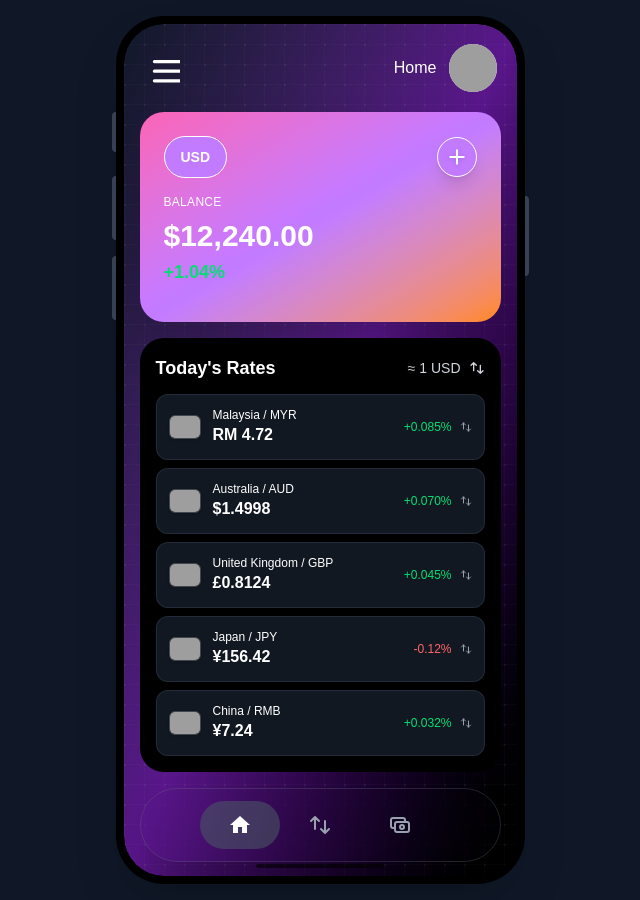
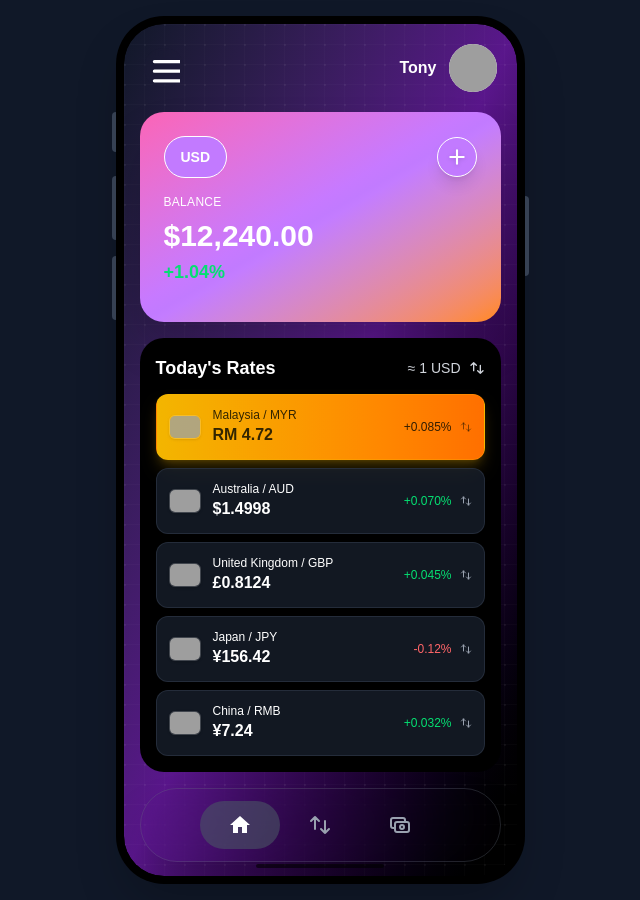
Before and after one commit to Avoisavo/cashMeOutside, a Next.js app: page / in a window 1280 px wide. Shown: the whole page, without its empty margins (320-960 px from the left). Built offline with nearby package versions, Linux system fonts and the light colour scheme; grey boxes are pictures that could not be loaded.

Commit message:
home page adjustments

```diff
--- a/pages/index.tsx
+++ b/pages/index.tsx
@@ -85,7 +85,7 @@ export default function Home() {
           </button>
 
           <div className="flex items-center space-x-3">
-            <span className="text-white font-medium">{selectedSection}</span>
+         <span className="text-white font-bold text-l">Tony</span>
             <div className="w-12 h-12 bg-white rounded-full overflow-hidden">
               <img
                 src="https://images.unsplash.com/photo-1472099645785-5658abf4ff4e?w=100&h=100&fit=crop&crop=face"
@@ -145,7 +145,7 @@ export default function Home() {
                   key={index}
                   className={`
                     relative rounded-xl p-3 border transition-all duration-200 hover:scale-[1.02] cursor-pointer
-                    ${rate.code === 'KWD'
+                    ${rate.code === 'MYR'
                       ? 'bg-gradient-to-r from-yellow-500 to-orange-500 border-yellow-400/30 shadow-lg shadow-yellow-500/25'
                       : 'bg-gray-800/60 border-gray-700/50 backdrop-blur-sm hover:bg-gray-700/60'
                     }
@@ -161,10 +161,10 @@ export default function Home() {
                         />
                       </div>
                       <div>
-                        <p className={`font-medium text-xs ${rate.code === 'KWD' ? 'text-black' : 'text-white'}`}>
+                        <p className={`font-medium text-xs ${rate.code === 'MYR' ? 'text-black' : 'text-white'}`}>
                           {rate.country} / {rate.code}
                         </p>
-                        <p className={`text-base font-semibold ${rate.code === 'KWD' ? 'text-black' : 'text-white'}`}>
+                        <p className={`text-base font-semibold ${rate.code === 'MYR' ? 'text-black' : 'text-white'}`}>
                           {rate.rate}
                         </p>
                       </div>
@@ -173,13 +173,13 @@ export default function Home() {
                       <span className={`text-xs font-medium ${
                         rate.isNegative
                           ? 'text-red-400'
-                          : rate.code === 'KWD'
+                          : rate.code === 'MYR'
                             ? 'text-black'
                             : 'text-green-400'
                       }`}>
                         {rate.change}
                       </span>
-                      <svg className={`w-3 h-3 ${rate.code === 'KWD' ? 'text-black/60' : 'text-gray-400'}`} fill="none" stroke="currentColor" viewBox="0 0 24 24">
+                      <svg className={`w-3 h-3 ${rate.code === 'MYR' ? 'text-black/60' : 'text-gray-400'}`} fill="none" stroke="currentColor" viewBox="0 0 24 24">
                         <path strokeLinecap="round" strokeLinejoin="round" strokeWidth={2} d="M7 16V4m0 0L3 8m4-4l4 4m6 0v12m0 0l4-4m-4 4l-4-4" />
                       </svg>
                     </div>
@@ -187,7 +187,7 @@ export default function Home() {
 
                   {/* Card highlight effect */}
                   <div className={`absolute inset-0 rounded-xl ${
-                    rate.code === 'KWD'
+                    rate.code === 'MYR'
                       ? 'bg-gradient-to-r from-yellow-400/20 to-orange-400/20'
                       : 'bg-gradient-to-r from-transparent to-transparent hover:from-white/5 hover:to-transparent'
                   } pointer-events-none transition-all duration-200`}></div>
```
